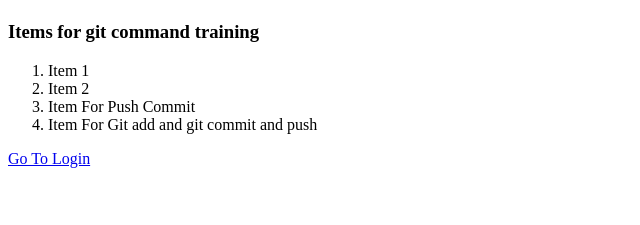
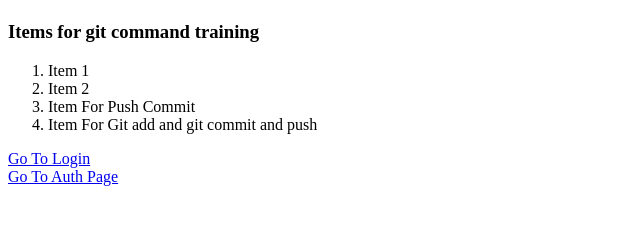
Before and after one commit to VladCyberconmnunist/git-trainer, a plain HTML site: page index.html in a window 1280 px wide. Shown: the part 59-284 px from the top of the page, without its empty margins (0-640 px from the left). Drawn offline with Linux system fonts and the light colour scheme.

Commit message:
Added ref to main to Auth Page

```diff
--- a/index.html
+++ b/index.html
@@ -15,7 +15,8 @@
         <li>Item For Push Commit</li>
         <li>Item For Git add and git commit and push</li>
     </ol>
-    <a href="Login.html">Go To Login</a>
+    <a href="Login.html">Go To Login</a><br>
+    <a href="authpage.html">Go To Auth Page</a>
 </body>
 <script src="script.js"></script>
 </html>
```
